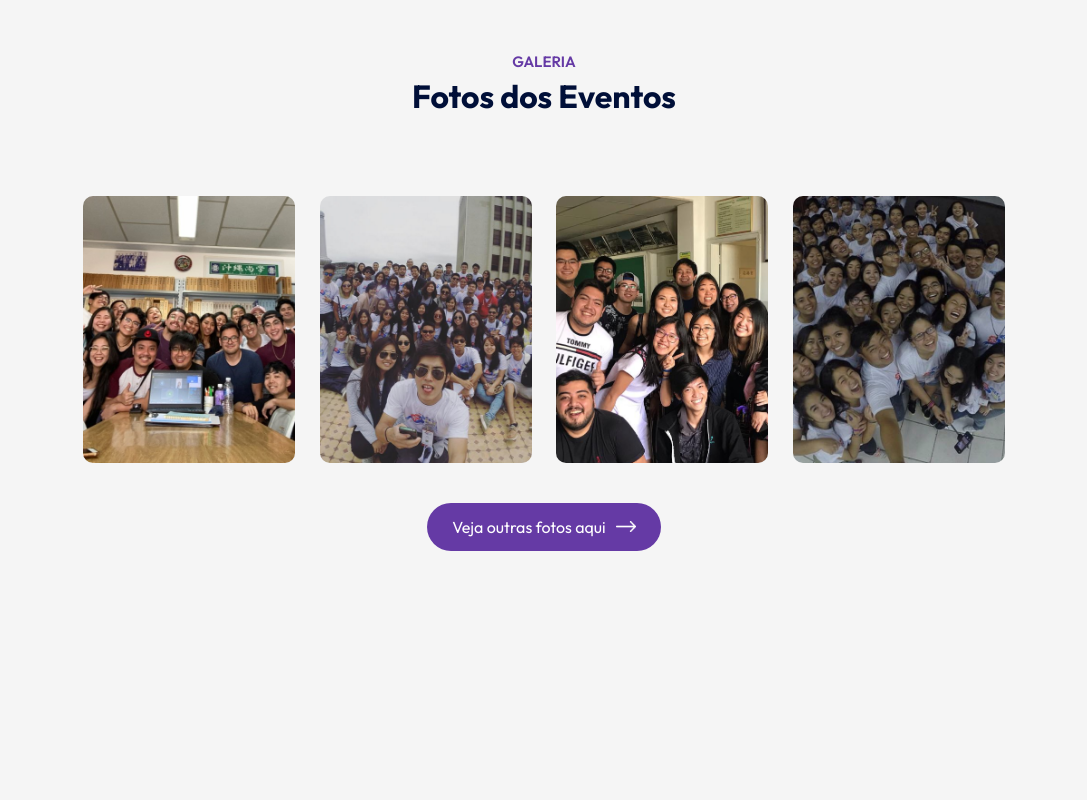
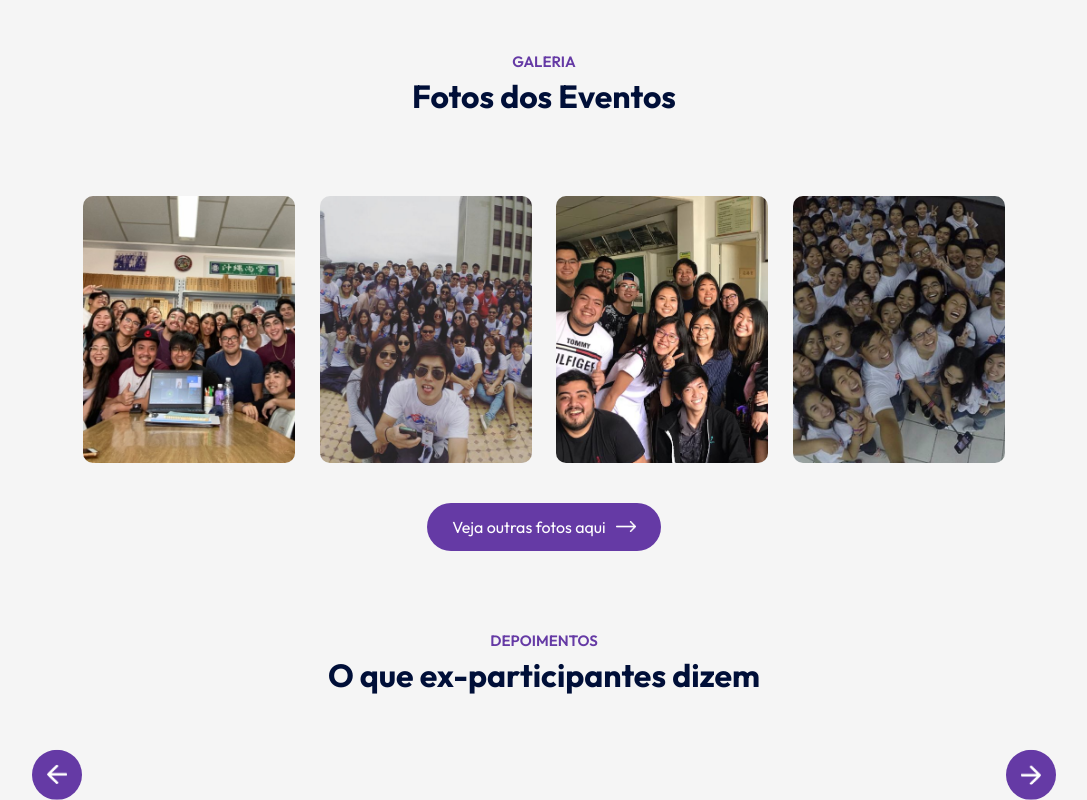
Before and after one commit to letnagao/niseta-2024, a React (Vite) app: page / in a window 1280 px wide. Shown: the part 1962-2762 px from the top of the page, without its empty margins (96-1183 px from the left). Before the commit the page ends 2593 px from the top, so only its background shows below. Built offline with nearby package versions, Linux system fonts and the light colour scheme.

Commit message:
Started testimonials

```diff
--- a/src/App.jsx
+++ b/src/App.jsx
@@ -3,6 +3,7 @@
 import Hero from "./components/Hero/Hero";
 import Navbar from "./components/Navbar/Navbar";
 import Programs from "./components/Programs/Programs";
+import Testimonials from "./components/Testimonials/Testimonials";
 import Title from "./components/Title/Title";
 
 const App = () => {
@@ -16,6 +17,8 @@
         <About/>
         <Title subTitle='Galeria' title='Fotos dos Eventos'/>
         <Campus />
+        <Title subTitle='Depoimentos' title='O que ex-participantes dizem'/>
+        <Testimonials />
       </div>
     </div>
   );
--- a/src/components/Navbar/Navbar.jsx
+++ b/src/components/Navbar/Navbar.jsx
@@ -18,10 +18,10 @@
         <li>Home</li>
         <li>Eventos</li>
         <li>Sobre nós</li>
-        <li>Campus</li>
-        <li>Testimonials</li>
+        <li>Galeria</li>
+        <li>Depoimentos</li>
         <li>
-          <button className="btn">Contact us</button>
+          <button className="btn">Contato</button>
         </li>
       </ul>
     </nav>
--- /dev/null
+++ b/src/components/Testimonials/Testimonials.css
@@ -0,0 +1,22 @@
+.testimonials {
+    margin: 80px auto;
+    padding: 0 80px;
+    position: relative;
+}
+
+.next-btn, .back-btn {
+    position: absolute;
+    top: 50%;
+    right: 0;
+    transform: translateY(-50%);
+    padding: 15px;
+    width: 50px;
+    border-radius: 50%;
+    cursor: pointer;
+    background: #653aa5;
+}
+
+.back-btn {
+    right: auto;
+    left: 0;
+}
--- /dev/null
+++ b/src/components/Testimonials/Testimonials.jsx
@@ -0,0 +1,19 @@
+import "./Testimonials.css";
+import next_icon from "../../assets/next-icon.png";
+import back_icon from "../../assets/back-icon.png";
+import user_1 from "../../assets/user-1.png";
+import user_2 from "../../assets/user-2.png";
+import user_3 from "../../assets/user-3.png";
+import user_4 from "../../assets/user-4.png";
+
+const Testimonials = () => {
+  return (
+    <div className="testimonials">
+      <img src={next_icon} alt="" className="next-btn" />
+      <img src={back_icon} alt="" className="back-btn" />
+      <div className="slider"></div>
+    </div>
+  );
+};
+
+export default Testimonials;
```
Also changed, not shown: src/assets/WhatsApp Image 2024-09-09 at 20.45.15.jpeg (added).
